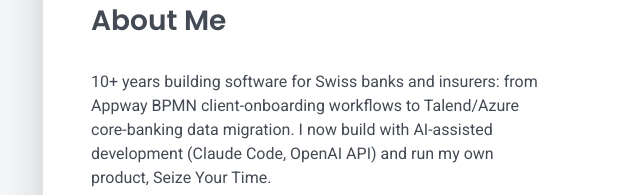
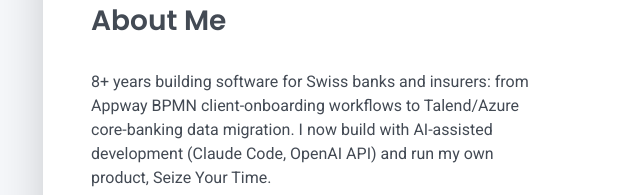
Before and after one commit to pierreGonzalez/pierregonzalez.github.io, a website: page index.html in a window 1280 px wide. Shown: the part 408-603 px from the top of the page, 79-719 px from the left. Drawn offline with Linux system fonts and the light colour scheme.

Commit message:
updates years of experience

```diff
--- a/index.html
+++ b/index.html
@@ -83,7 +83,7 @@
           <div class="row">
             <div class="col-md-6">
               <h2 class="h3 mb-3">About Me</h2>
-              <p>10+ years building software for Swiss banks and insurers: from Appway BPMN client-onboarding workflows to
+              <p>8+ years building software for Swiss banks and insurers: from Appway BPMN client-onboarding workflows to
                 Talend/Azure core-banking data migration. I now build with AI-assisted development (Claude Code, OpenAI
                 API) and run my own product, Seize Your Time.</p><br>
               <p class="blockquote-footer">
```
